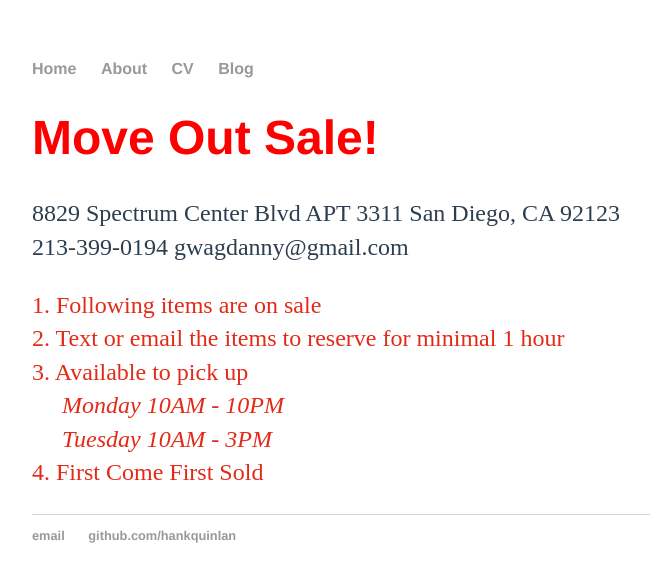
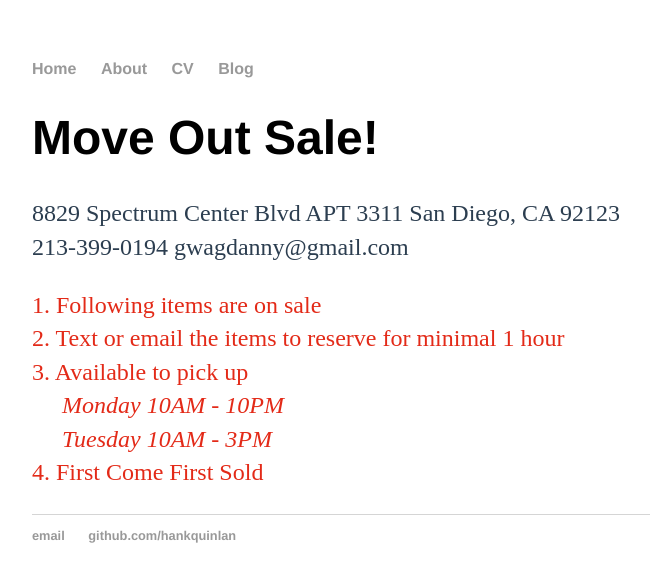
Before and after one commit to AvionMoveOut/AvionMoveOut.github.io, a Jekyll site: the page built from index.html, in a window 1280 px wide. Shown: the top 582 px of the page, without its empty margins (160-810 px from the left). Built offline with Jekyll 4.4.1, drawn with Linux system fonts in a browser that asks for light colours.

Commit message:
Update main.css

```diff
--- a/css/main.css
+++ b/css/main.css
@@ -1,5 +1,4 @@
 body {
-    color: blue;
     margin: 60px auto;
     width: 70%;
 }
@@ -21,7 +20,6 @@
     text-decoration: underline;
 }
 h1 {
-    color: red;
     font-size: 3em;
     font-family:'Helvetica', 'Arial', 'Sans-Serif';
 }
```
